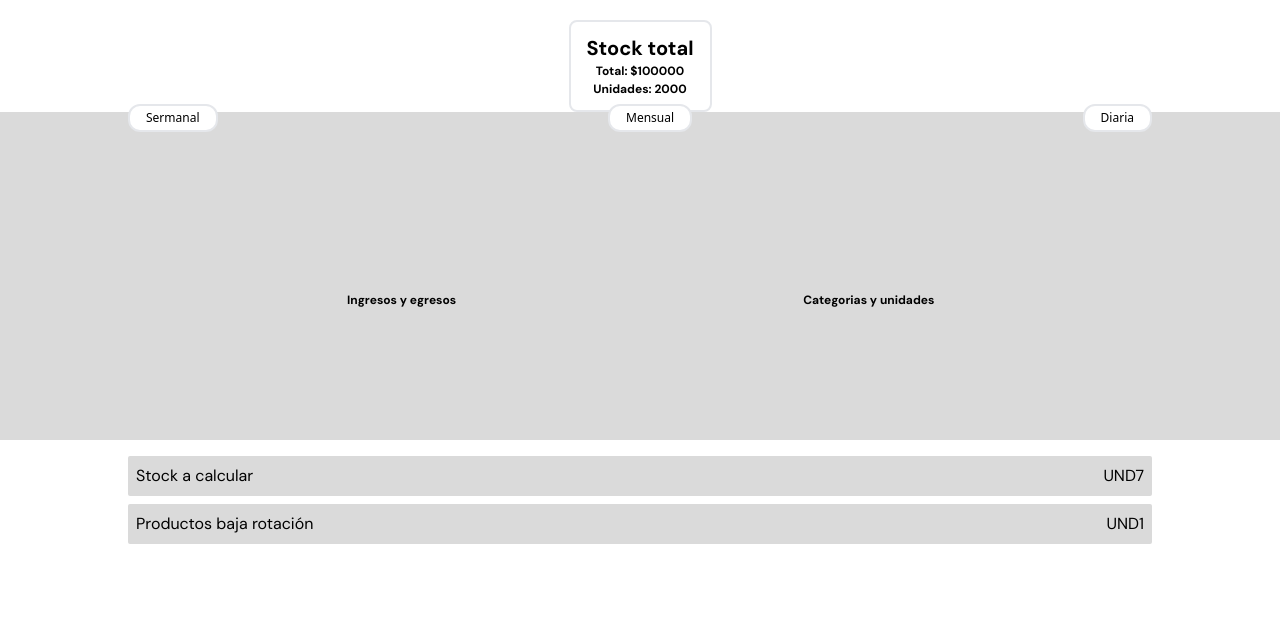
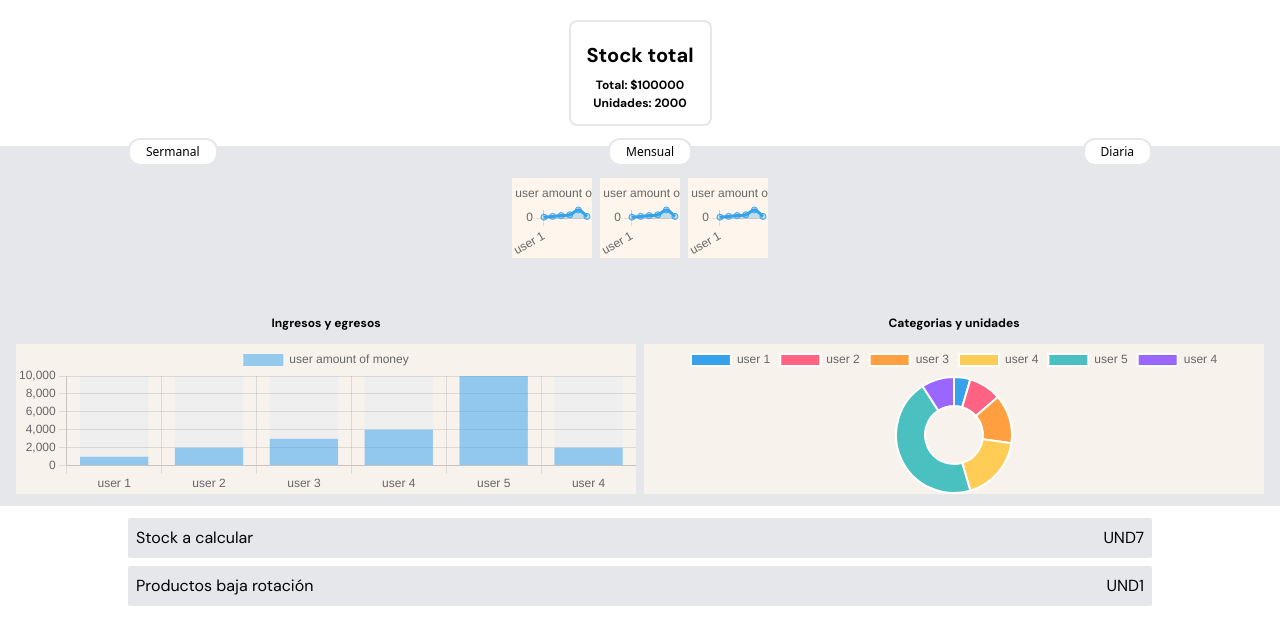
Before and after one commit to No-Country/c10-35-t-MERN, a React (Vite) app in the folder client/: page / in a window 1280 px wide. Shown: the top 644 px of the page. Built offline with nearby package versions, Linux system fonts and the light colour scheme.

Commit message:
feat: report charts added

```diff
--- a/client/src/components/Layout.jsx
+++ b/client/src/components/Layout.jsx
@@ -1,11 +1,12 @@
 import React from 'react'
 import Login from './Login/Login'
 import Reports from './Reports/Reports'
+import { data } from '../data.js'
 
 const Layout = () => {
 	return (
 		<>
-			<Reports />
+			<Reports charData={data} />
 		</>
 	)
 }
--- /dev/null
+++ b/client/src/components/Reports/BarChart.jsx
@@ -0,0 +1,47 @@
+/* eslint-disable react/prop-types */
+import { Bar } from 'react-chartjs-2'
+import { useState } from 'react'
+import { Chart as Chartjs } from 'chart.js/auto'
+
+// eslint-disable-next-line react/prop-types
+function BarChart({ charData }) {
+	const plugins = [
+		{
+			beforeDraw: function (chart) {
+				if (chart.chartArea) {
+					var ctx = chart.ctx
+					var chartArea = chart.chartArea
+					var barArray = chart.getDatasetMeta(0).data
+
+					ctx.fillStyle = '#efefef'
+
+					for (let i = 0; i < barArray.length; i++) {
+						const { x, width } = barArray[i]
+
+						ctx.fillRect(
+							x - width / 2,
+							chartArea.top,
+							width,
+							chartArea.bottom - chartArea.top
+						)
+					}
+				}
+			},
+		},
+	]
+	const [userData, setData] = useState({
+		labels: charData.map(el => el.name),
+		datasets: [
+			{
+				label: 'user amount of money',
+				data: charData.map(el => el.money),
+			},
+		],
+	})
+	const options = {
+		maintainAspectRatio: false,
+	}
+	return <Bar data={userData} options={options} plugins={plugins} />
+}
+
+export default BarChart
--- /dev/null
+++ b/client/src/components/Reports/CakeChart.jsx
@@ -0,0 +1,28 @@
+/* eslint-disable react/prop-types */
+import { Line } from 'react-chartjs-2'
+import { useState } from 'react'
+
+import { Chart as Chartjs } from 'chart.js/auto'
+
+function CakeChart({ charData }) {
+	const [userData, setData] = useState({
+		labels: charData.map(el => el.name),
+		datasets: [
+			{
+				label: 'user amount of money',
+				data: charData.map(el => el.money),
+				borderColor: 'rgb(53, 162, 235)',
+				backgroundColor: 'rgba(53, 162, 235, 0.3)',
+				fill: 'origin',
+				tension: 0.4,
+				responsive: false,
+			},
+		],
+	})
+	const options = {
+		maintainAspectRatio: false,
+	}
+	return <Line data={userData} options={options} />
+}
+
+export default CakeChart
--- /dev/null
+++ b/client/src/components/Reports/CircleChart.jsx
@@ -0,0 +1,48 @@
+/* eslint-disable react/prop-types */
+import { useState } from 'react'
+import { Doughnut } from 'react-chartjs-2'
+
+import { Chart as Chartjs } from 'chart.js/auto'
+
+function CircleChart({ charData }) {
+	const plugins = [
+		{
+			beforeDraw: function (chart) {
+				if (chart.chartArea) {
+					var ctx = chart.ctx
+					var chartArea = chart.chartArea
+					var barArray = chart.getDatasetMeta(0).data
+
+					ctx.fillStyle = '#EEE'
+
+					for (let i = 0; i < barArray.length; i++) {
+						const { x, width } = barArray[i]
+
+						ctx.fillRect(
+							x - width / 2,
+							chartArea.top,
+							width,
+							chartArea.bottom - chartArea.top
+						)
+					}
+				}
+			},
+		},
+	]
+	const [userData, setData] = useState({
+		labels: charData.map(el => el.name),
+		datasets: [
+			{
+				label: 'user amount of money',
+				data: charData.map(el => el.money),
+				responsive: false,
+			},
+		],
+	})
+	const options = {
+		maintainAspectRatio: false,
+	}
+	return <Doughnut data={userData} options={options} />
+}
+
+export default CircleChart
--- a/client/src/components/Reports/Reports.jsx
+++ b/client/src/components/Reports/Reports.jsx
@@ -1,13 +1,20 @@
-function Reports() {
+/* eslint-disable react/prop-types */
+import BarChart from './BarChart'
+import CakeChart from './CakeChart'
+// import CakeChart from './CakeChart';
+import CircleChart from './CircleChart'
+
+function Reports({ charData }) {
 	return (
 		<>
-			<div className='flex flex-col justify-center items-center w-full py-5'>
-				<div className='flex flex-col px-4 py-3 rounded-lg border-solid border-2 border-secondary text-center mw-32'>
-					<h2 className='font-bold text-xl'>Stock total</h2>
-					<p className=' font-bold text-f12'>Total: $100000</p>
+			{/* <NavBar navBarTile='Reportes' /> */}
+			<div className='flex flex-col justify-center items-center w-full py-5 '>
+				<div className='flex flex-col px-4 py-3 rounded-lg border-solid border-2 border-secondary mw-32 mb-5 text-center'>
+					<h3 className='font-bold '>Stock total</h3>
+					<p className='font-bold text-f12'>Total: $100000</p>
 					<p className='font-bold text-f12'>Unidades: 2000</p>
 				</div>
-				<div className='flex flex-col relative justify-center py-8 items-center w-full bg-label'>
+				<div className='flex relative justify-center py-8 items-center w-full bg-gray-200'>
 					<div className='flex w-4/5 absolute -top-2 justify-between'>
 						<a
 							href='#'
@@ -28,23 +35,37 @@ function Reports() {
 							Diaria
 						</a>
 					</div>
-					<div className='w-4/5 h-24 bg-secondary'></div>
+					<div className='flex w-4/5 justify-center h-full gap-2'>
+						<div className='w-20 h-20 bg-primario'>
+							<CakeChart charData={charData} />
+						</div>
+						<div className='w-20 h-20 bg-primario'>
+							<CakeChart charData={charData} />
+						</div>
+						<div className='w-20 h-20 bg-primario'>
+							<CakeChart charData={charData} />
+						</div>
+					</div>
 				</div>
-				<main className='flex justify-evenly items-center bg-label w-full py-5 mb-4'>
-					<article className='flex flex-col items-center text-center'>
-						<h2 className='text-xs font-bold'>Ingresos y egresos</h2>
-						<div className='bg-secondary w-28 h-28'></div>
+				<main className='flex bg-gray-200 justify-evenly items-start w-full  gap-2 px-4 py-3 mb-3'>
+					<article className='flex flex-col  text-center w-1/2'>
+						<h2 className='text-f12'>Ingresos y egresos</h2>
+						<div className='bg-primario75 w-full '>
+							<BarChart charData={charData} />
+						</div>
 					</article>
-					<article className='flex flex-col justify-center items-center text-center'>
-						<h2 className='text-xs font-bold'>Categorias y unidades</h2>
-						<div className='bg-secondary w-28 h-28'></div>
+					<article className=' flex flex-col justify-center  text-center w-1/2'>
+						<h2 className='text-f12'>Categorias y unidades</h2>
+						<div className='bg-primario75 w-full '>
+							<CircleChart charData={charData} />
+						</div>
 					</article>
 				</main>
-				<div className='flex justify-between items-center p-2 rounded-sm bg-label mb-2 w-4/5'>
+				<div className='flex justify-between items-center p-2 rounded-sm bg-gray-200 mb-2 w-4/5'>
 					<p>Stock a calcular</p>
 					<p>UND7</p>
 				</div>
-				<div className='flex justify-between items-center p-2 rounded-sm bg-label w-4/5'>
+				<div className='flex justify-between items-center p-2 rounded-sm bg-gray-200 w-4/5'>
 					<p>Productos baja rotación</p>
 					<p>UND1</p>
 				</div>
--- /dev/null
+++ b/client/src/data.js
@@ -0,0 +1,32 @@
+export const data = [
+	{
+		id: 1,
+		name: 'user 1',
+		money: 1000,
+	},
+	{
+		id: 2,
+		name: 'user 2',
+		money: 2000,
+	},
+	{
+		id: 3,
+		name: 'user 3',
+		money: 3000,
+	},
+	{
+		id: 4,
+		name: 'user 4',
+		money: 4000,
+	},
+	{
+		id: 5,
+		name: 'user 5',
+		money: 10000,
+	},
+	{
+		id: 4,
+		name: 'user 4',
+		money: 2000,
+	},
+]
```
